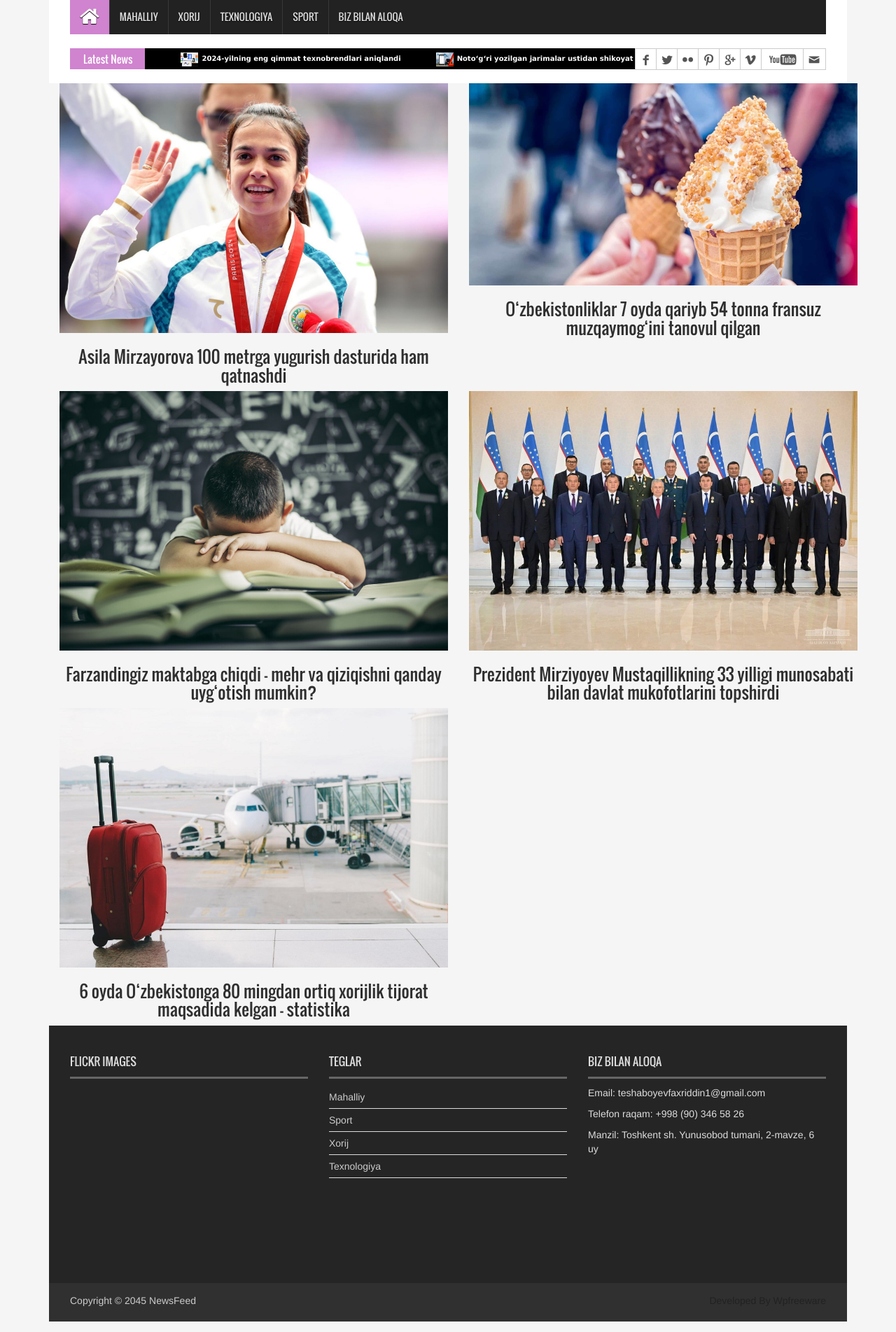
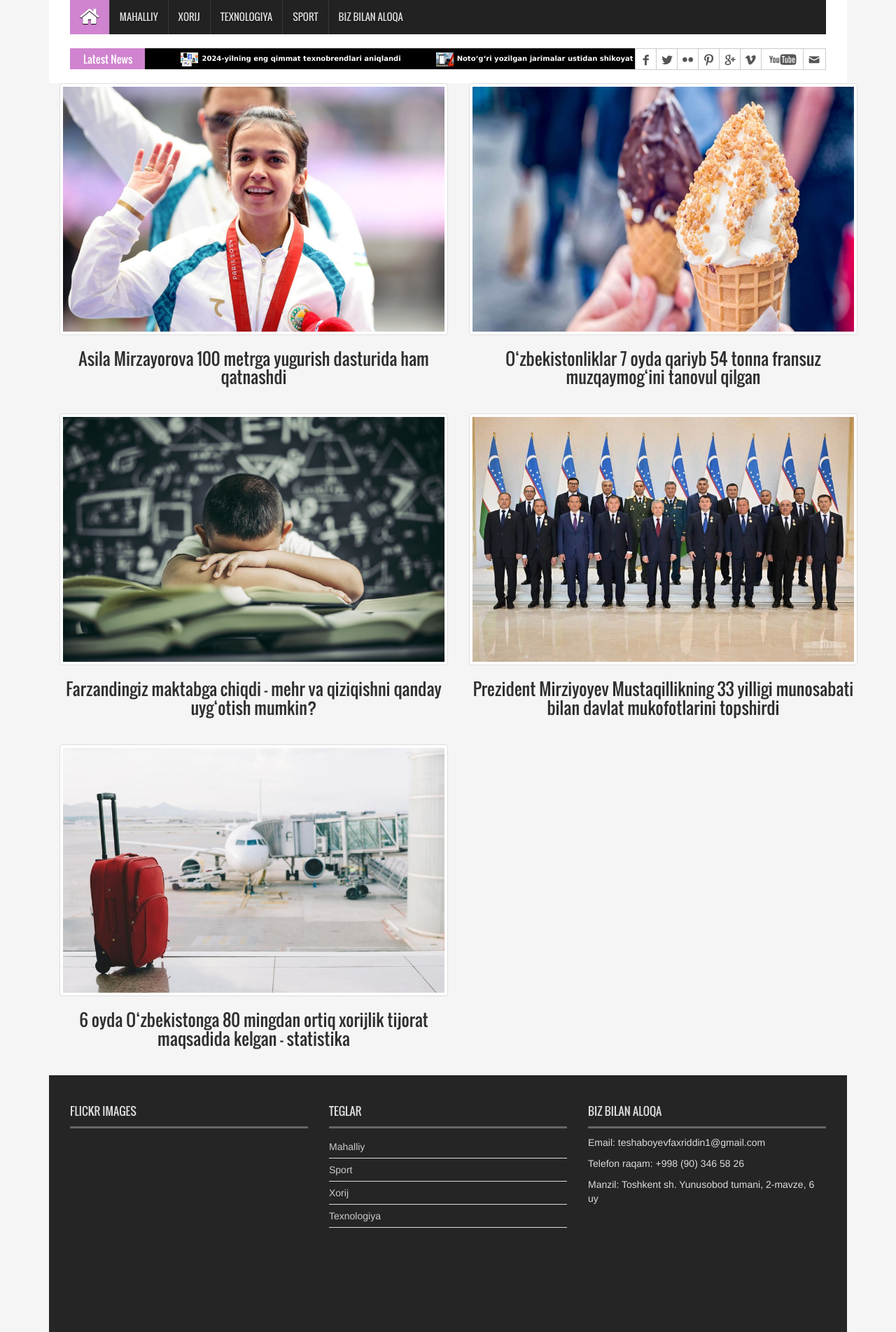
Before and after one commit to Faxriddin2oo2/news_project, a Django app: page /local/ in a window 1280 px wide. Shown: the part 197-2101 px from the top of the page at 70% size. Run offline with Django 5.2, Linux system fonts and the light colour scheme; data comes from the database, SQL or seed files in the repository; some libraries are stand-ins or nearby versions.

Commit message:
fix the size of images in category page

```diff
--- a/templates/news/mahalliy.html
+++ b/templates/news/mahalliy.html
@@ -23,10 +23,10 @@
 <div class="container">
     <div class="row">
         {% for news in mahalliy_yangiliklar %}
-        <div class="col-xs-6 ">
-            <a href="{{ news.get_absolute_url }}">
-                <img src="{{ news.image.url }}" alt="{{ news.title }}" class="img-responsive" style="margin-bottom: 20px;">
-                <h3 class="text-center font-weight-bold" >{{ news.title }}</h3>
+        <div class="col-xs-6 " >
+            <a href="{{ news.get_absolute_url }}" >
+                <img src="{{ news.image.url }}" alt="{{ news.title }}" class="img-responsive img-thumbnail"  style="margin-bottom: 0; width: 555px; height: 360px;">
+                <h3 class="text-center font-weight-bold" style="margin-bottom: 40px;" >{{ news.title }}</h3>
             </a>
         </div>
         {% if forloop.counter|divisibleby:2 %}
```
